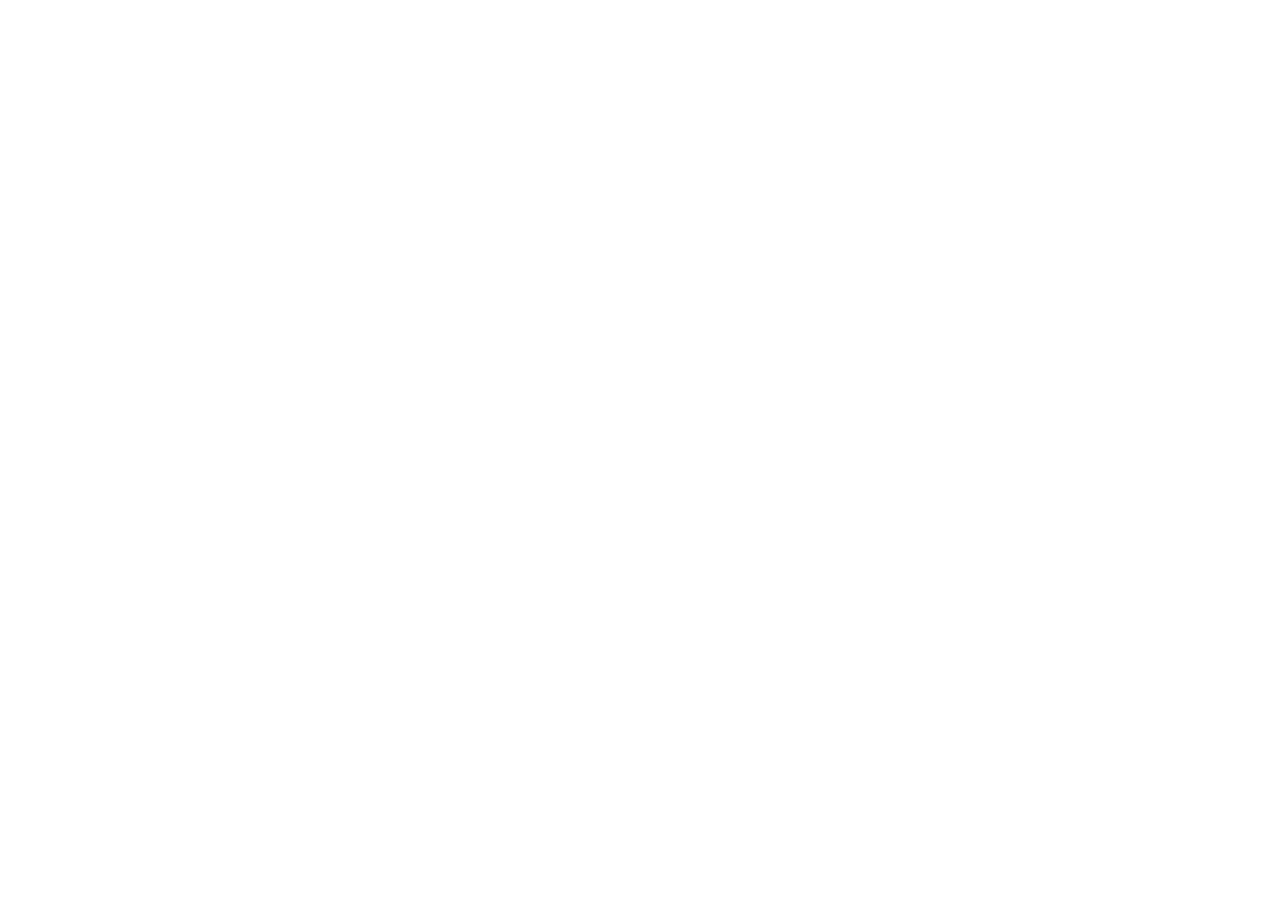
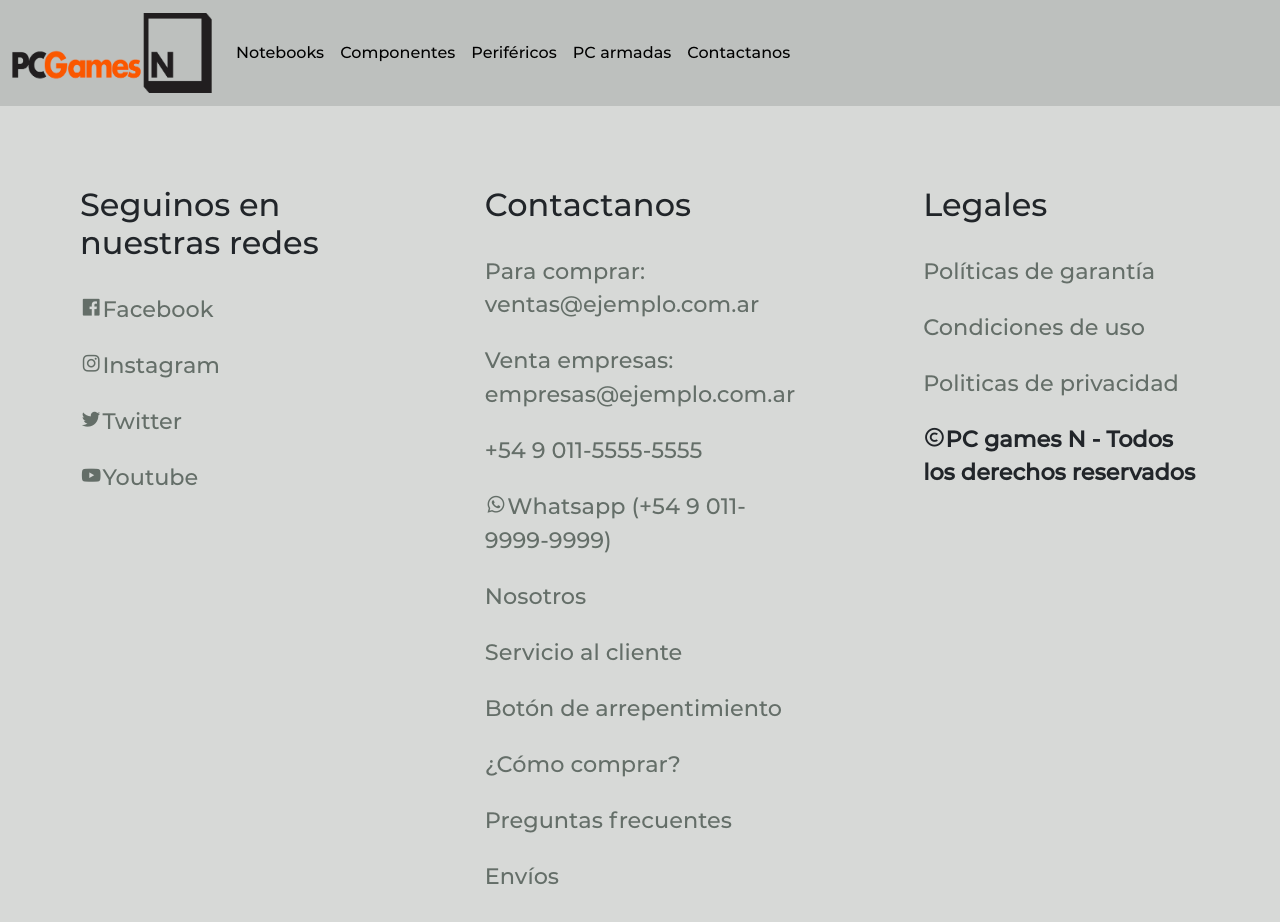
Before and after one commit to angeldor/proyecto-final-2, a plain HTML site: page pages/armadas.html in a window 1280 px wide. Before the commit the page ends 800 px from the top, so only its background shows below. Drawn offline with nearby package versions, Linux system fonts and the light colour scheme.

Commit message:
navbar y footer en el resto de paginas

```diff
--- a/pages/armadas.html
+++ b/pages/armadas.html
@@ -0,0 +1,77 @@
+<!DOCTYPE html>
+<html lang="en">
+<head>
+    <meta charset="UTF-8">
+    <meta http-equiv="X-UA-Compatible" content="IE=edge">
+    <meta name="viewport" content="width=device-width, initial-scale=1.0">
+    <link href="https://cdn.jsdelivr.net/npm/bootstrap@5.3.0-alpha3/dist/css/bootstrap.min.css" rel="stylesheet" integrity="sha384-KK94CHFLLe+nY2dmCWGMq91rCGa5gtU4mk92HdvYe+M/SXH301p5ILy+dN9+nJOZ" crossorigin="anonymous">
+    <link rel="stylesheet" href="../css/style.css">
+    <link href='https://unpkg.com/boxicons@2.1.4/css/boxicons.min.css' rel='stylesheet'>
+    <title>PCs armadas</title>
+</head>
+<body>
+    <header>
+        <!-- NAVBAR HECHA CON BS -->
+        <nav class="navbar navbar-expand-lg ">
+            <div class="container-fluid">
+                <a class="navbar-brand" href="../index.html"><img src="../assets/img/pcgamesN.png" alt="logoPC" width="200" height="80"></a>
+                <button class="navbar-toggler" type="button" data-bs-toggle="collapse" data-bs-target="#navbarNav" aria-controls="navbarNav" aria-expanded="false" aria-label="Toggle navigation">
+                    <span class="navbar-toggler-icon"></span>
+                </button>
+                <div class="collapse navbar-collapse" id="navbarNav">
+                    <ul class="navbar-nav">
+                        <li class="nav-item">
+                            <a class="nav-link active" aria-current="page" href="../pages/notebooks.html">Notebooks</a>
+                        </li>
+                        <li class="nav-item">
+                          <a class="nav-link active" href="../pages/componentes.html">Componentes</a>
+                        </li>
+                        <li class="nav-item">
+                          <a class="nav-link active" href="../pages/perifericos.html">Periféricos</a>
+                        </li>
+                        <li class="nav-item">
+                          <a class="nav-link active" href="../pages/armadas.html">PC armadas</a>
+                        </li>
+                        <li class="nav-item">
+                          <a href="../pages/contact.html" class="nav-link active">Contactanos</a>
+                        </li>
+                    </ul>
+                </div>
+            </div>
+        </nav>
+    </header>
+    <main>
+        <!-- contenido de cada página -->
+    </main>
+    <footer>
+        <div class="social">
+          <h5>Seguinos en nuestras redes</h5>
+          <a href="#"><i class='bx bxl-facebook-square' ></i>Facebook</a>
+          <a href="#"><i class='bx bxl-instagram' ></i>Instagram</a>
+          <a href="#"><i class='bx bxl-twitter'></i>Twitter</a>
+          <a href="#"><i class='bx bxl-youtube' ></i>Youtube</a>
+        </div>
+        <div class="nosotros">
+          <h5>Contactanos</h5>
+          <a href="mailto:#">Para comprar: ventas@ejemplo.com.ar</a>
+          <a href="mailto:#">Venta empresas: empresas@ejemplo.com.ar</a>
+          <span>+54 9 011-5555-5555</span>
+          <span><i class='bx bxl-whatsapp'></i>Whatsapp (+54 9 011-9999-9999)</span>
+          <a href="#">Nosotros</a>
+          <a href="#">Servicio al cliente</a>
+          <a href="#">Botón de arrepentimiento</a>
+          <a href="#">¿Cómo comprar?</a>
+          <a href="#">Preguntas frecuentes</a>
+          <a href="#">Envíos</a>
+        </div>
+        <div class="legales">
+          <h5>Legales</h5>
+          <a href="#">Políticas de garantía</a>
+          <a href="#">Condiciones de uso</a>
+          <a href="#">Politicas de privacidad</a>
+          <strong><i class='bx bx-copyright'></i>PC games N - Todos los derechos reservados</strong>
+        </div>
+    </footer>
+    <script src="https://cdn.jsdelivr.net/npm/bootstrap@5.3.0-alpha3/dist/js/bootstrap.bundle.min.js" integrity="sha384-ENjdO4Dr2bkBIFxQpeoTz1HIcje39Wm4jDKdf19U8gI4ddQ3GYNS7NTKfAdVQSZe" crossorigin="anonymous"></script>
+</body>
+</html>
```
Also changed, not shown: pages/componentes.html (+77 -0 lines), pages/contact.html (+1 -1 lines), pages/notebooks.html (+77 -0 lines), pages/perifericos.html (+77 -0 lines).
